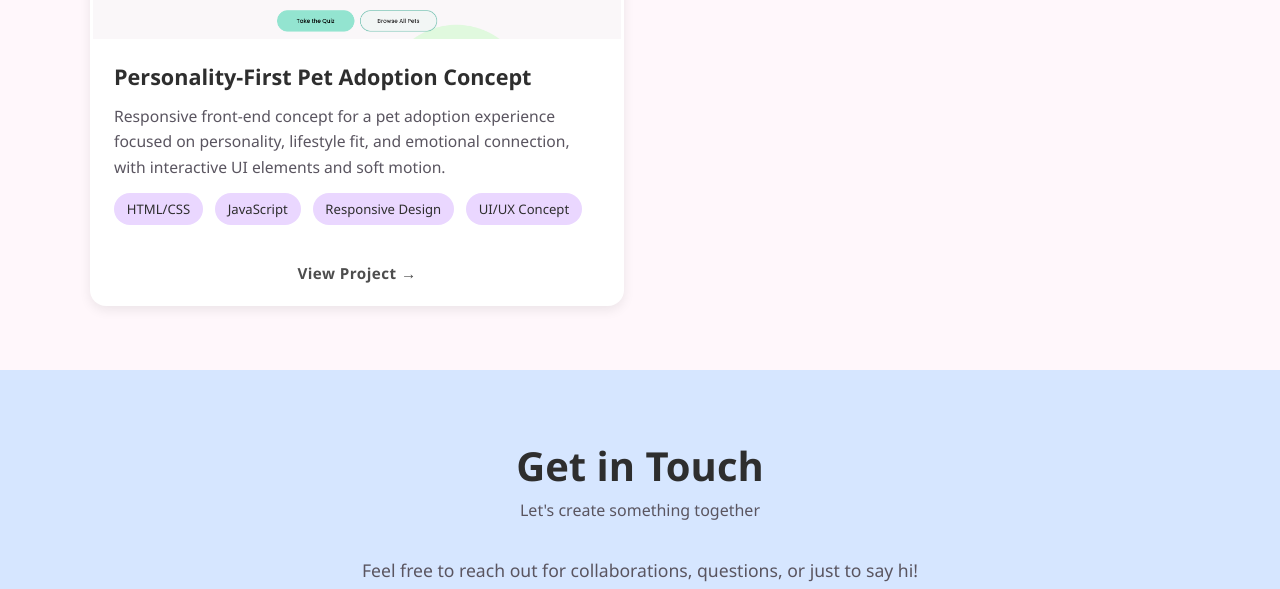
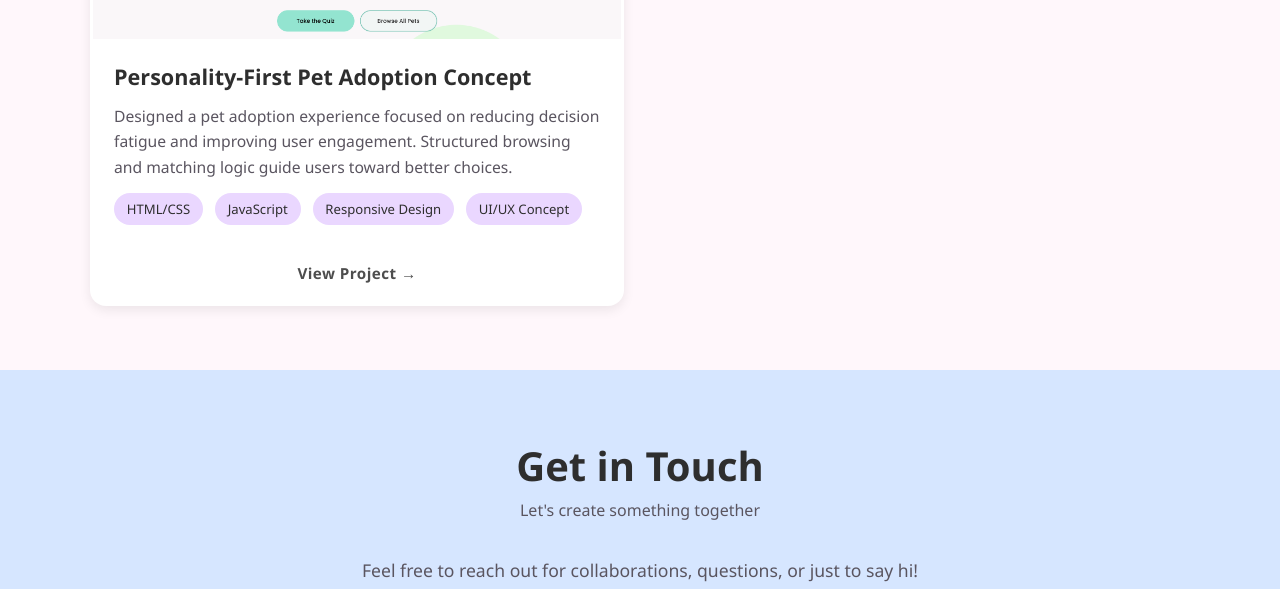
Before and after one commit to ScubaMonster/neraki-portfolio, a plain HTML site: page index.html in a window 1280 px wide. Shown: the part 2934-3523 px from the top of the page. Drawn offline with nearby package versions, Linux system fonts and the light colour scheme.

Commit message:
Revise project description for clarity and focus
Updated project description to emphasize user engagement and decision support.

```diff
--- a/index.html
+++ b/index.html
@@ -195,9 +195,8 @@
             <h3>Personality-First Pet Adoption Concept</h3>
 
             <p>
-              Responsive front-end concept for a pet adoption experience focused
-              on personality, lifestyle fit, and emotional connection, with
-              interactive UI elements and soft motion.
+              Designed a pet adoption experience focused on reducing decision fatigue and improving user engagement.
+              Structured browsing and matching logic guide users toward better choices.
             </p>
 
             <ul>
```
